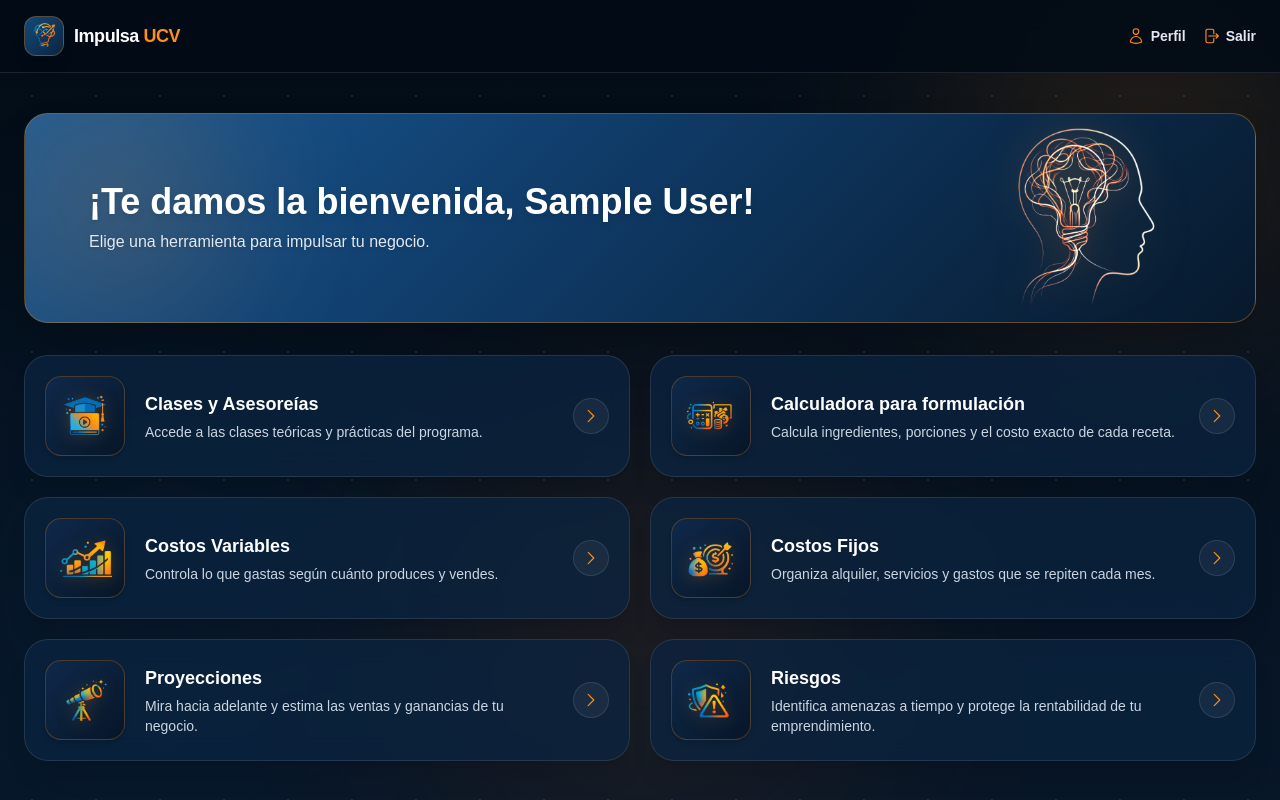
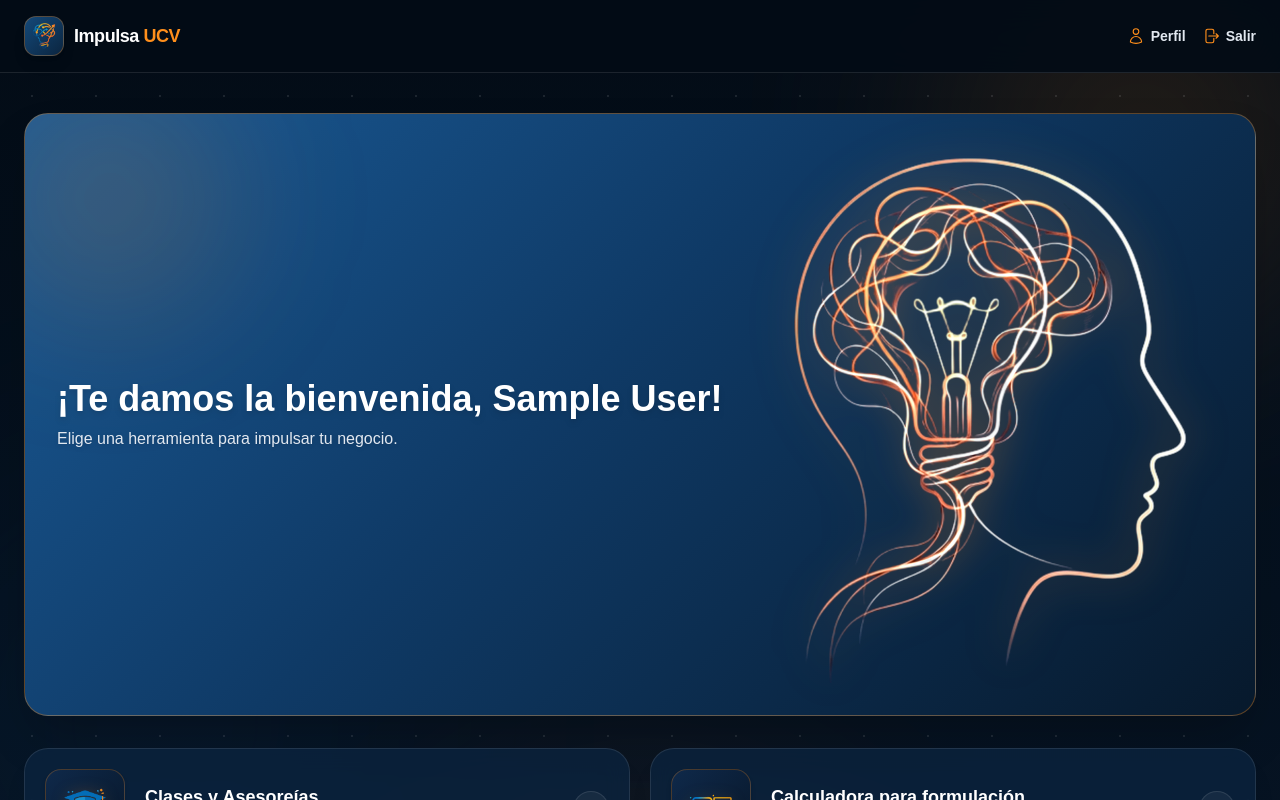
Before and after one commit to cremiooficial-debug/Impulsa, a Next.js app: page /distribution in a window 1280 px wide. Shown: the top 800 px of the page. Built offline with nearby package versions, Linux system fonts and the light colour scheme; sample sign-in values are in the browser's storage.

Commit message:
NewBanner

```diff
--- a/src/app/distribution/page.tsx
+++ b/src/app/distribution/page.tsx
@@ -158,9 +158,9 @@ export default function DistributionPage() {
       </header>
 
       <main className="flex-1 w-full max-w-7xl mx-auto px-4 sm:px-6 py-6 sm:py-10 relative z-10">
-        {/* Banner de bienvenida con el texto movido a la derecha (plpad/ml más amplio) */}
+        {/* Banner de bienvenida responsivo: en celular se apila (flex-col) y en PC se pone lado a lado (sm:flex-row) */}
         <section
-          className="relative overflow-hidden rounded-3xl mb-8 min-h-[190px] sm:min-h-[210px] flex items-center shadow-2xl py-6"
+          className="relative overflow-hidden rounded-3xl mb-8 flex flex-col sm:flex-row items-center justify-between shadow-2xl p-6 sm:p-8 gap-4"
           style={{
             background: 'linear-gradient(135deg, #1A5A96 0%, #0F3A66 45%, #07192C 100%)',
             border: '1px solid rgba(255, 143, 28, 0.35)',
@@ -172,25 +172,25 @@ export default function DistributionPage() {
             style={{ background: 'rgba(255, 143, 28, 0.15)' }}
           />
 
-          {/* Contenedor de la imagen */}
-          <div className="absolute right-4 sm:right-12 top-1/2 -translate-y-1/2 h-[90%] w-1/2 sm:w-2/5 flex items-center justify-end pointer-events-none">
-            <AppImage
-              src="/assets/images/welcomebanner.png"
-              alt="Ilustración de línea naranja de una cabeza con un cerebro en forma de bombilla"
-              width={400}
-              height={300}
-              className="h-full w-auto object-contain -translate-x-6 sm:-translate-x-12 filter contrast-125 brightness-110 drop-shadow-[0_0_20px_rgba(255,143,28,0.5)]"
-            />
-          </div>
-
-          {/* Texto desplazado más a la derecha con un margen inicial (pl-6 sm:pl-12) */}
-          <div className="relative z-10 pl-8 sm:pl-16 pr-6 py-4 max-w-[85%] sm:max-w-[65%]">
+          {/* Texto de bienvenida con su espacio reservado */}
+          <div className="relative z-10 w-full sm:max-w-[60%] order-2 sm:order-1">
             <h1 className="text-white text-2xl sm:text-4xl font-black leading-tight drop-shadow-md">
               ¡Te damos la bienvenida{userName ? `, ${userName}` : ''}!
             </h1>
             <p className="text-slate-200 text-sm sm:text-base font-medium mt-2 drop-shadow">
               Elige una herramienta para impulsar tu negocio.
             </p>
+          </div>
+
+          {/* Imagen adaptada: en móvil ocupa su propio espacio visible abajo/centrada, en PC va a la derecha */}
+          <div className="relative z-10 w-full sm:w-2/5 h-[140px] sm:h-full flex items-center justify-center sm:justify-end order-1 sm:order-2 pointer-events-none">
+            <AppImage
+              src="/assets/images/welcomebanner.png"
+              alt="Ilustración de línea naranja de una cabeza con un cerebro en forma de bombilla"
+              width={400}
+              height={300}
+              className="h-full max-h-[160px] sm:max-h-none w-auto object-contain sm:-translate-x-6 filter contrast-125 brightness-110 drop-shadow-[0_0_20px_rgba(255,143,28,0.5)]"
+            />
           </div>
         </section>
 
```
